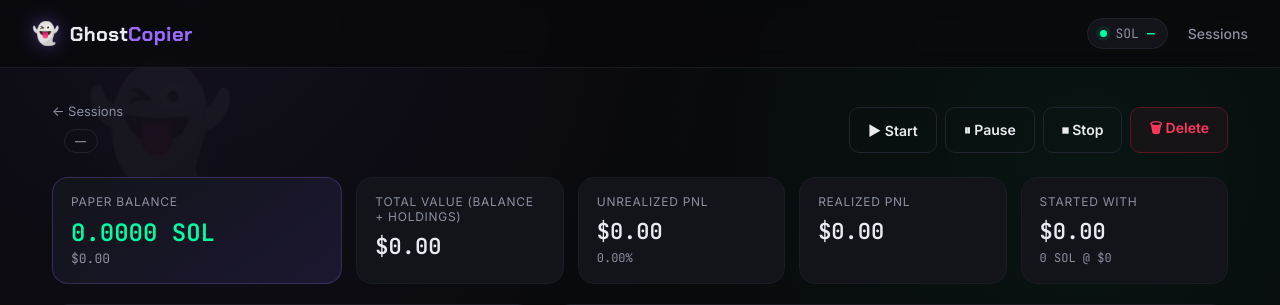
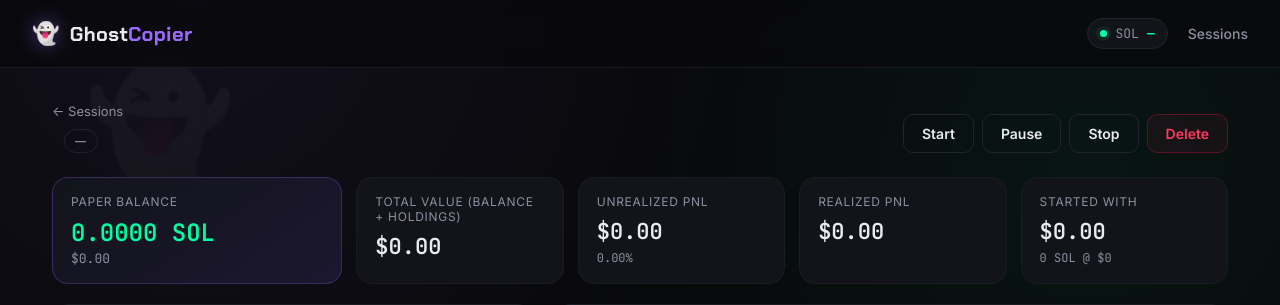
Before and after one commit to TheKingAde/GhostCopier.sol, a Python web app: template templates/session.html in a window 1280 px wide. Shown: the top 305 px of the page. Run offline with Jinja, Linux system fonts and the light colour scheme; the template is opened without the code that fills it, so the values that code supplies are empty.

Commit message:
remove emojis

```diff
--- a/templates/session.html
+++ b/templates/session.html
@@ -13,10 +13,10 @@
     <p class="page-sub" id="session-error-banner"></p>
   </div>
   <div class="session-controls">
-    <button class="btn btn-ghost" id="btn-start" title="Start">▶ Start</button>
-    <button class="btn btn-ghost" id="btn-pause" title="Pause">⏸ Pause</button>
-    <button class="btn btn-ghost" id="btn-stop" title="Stop">⏹ Stop</button>
-    <button class="btn btn-danger" id="btn-delete" title="Delete session">🗑 Delete</button>
+    <button class="btn btn-ghost" id="btn-start" title="Start">Start</button>
+    <button class="btn btn-ghost" id="btn-pause" title="Pause">Pause</button>
+    <button class="btn btn-ghost" id="btn-stop" title="Stop">Stop</button>
+    <button class="btn btn-danger" id="btn-delete" title="Delete session">Delete</button>
   </div>
 </section>
 
```
